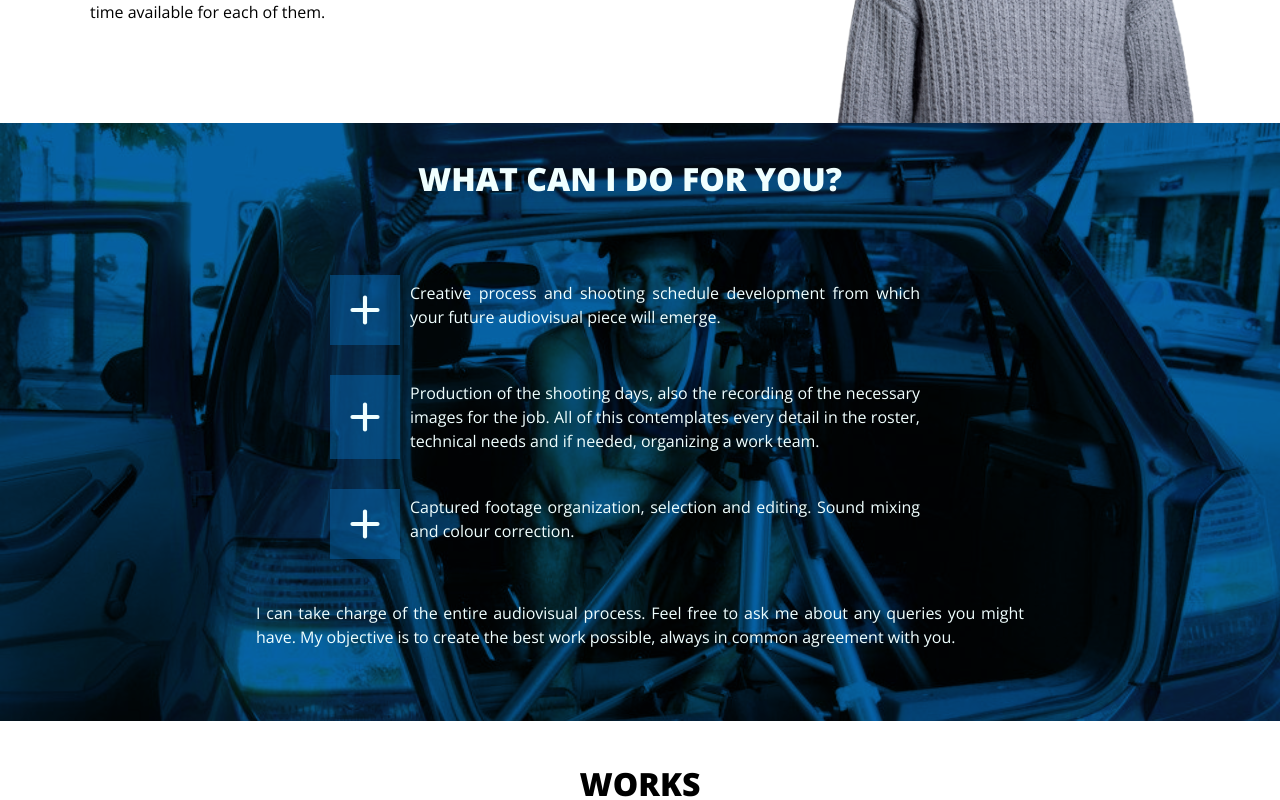
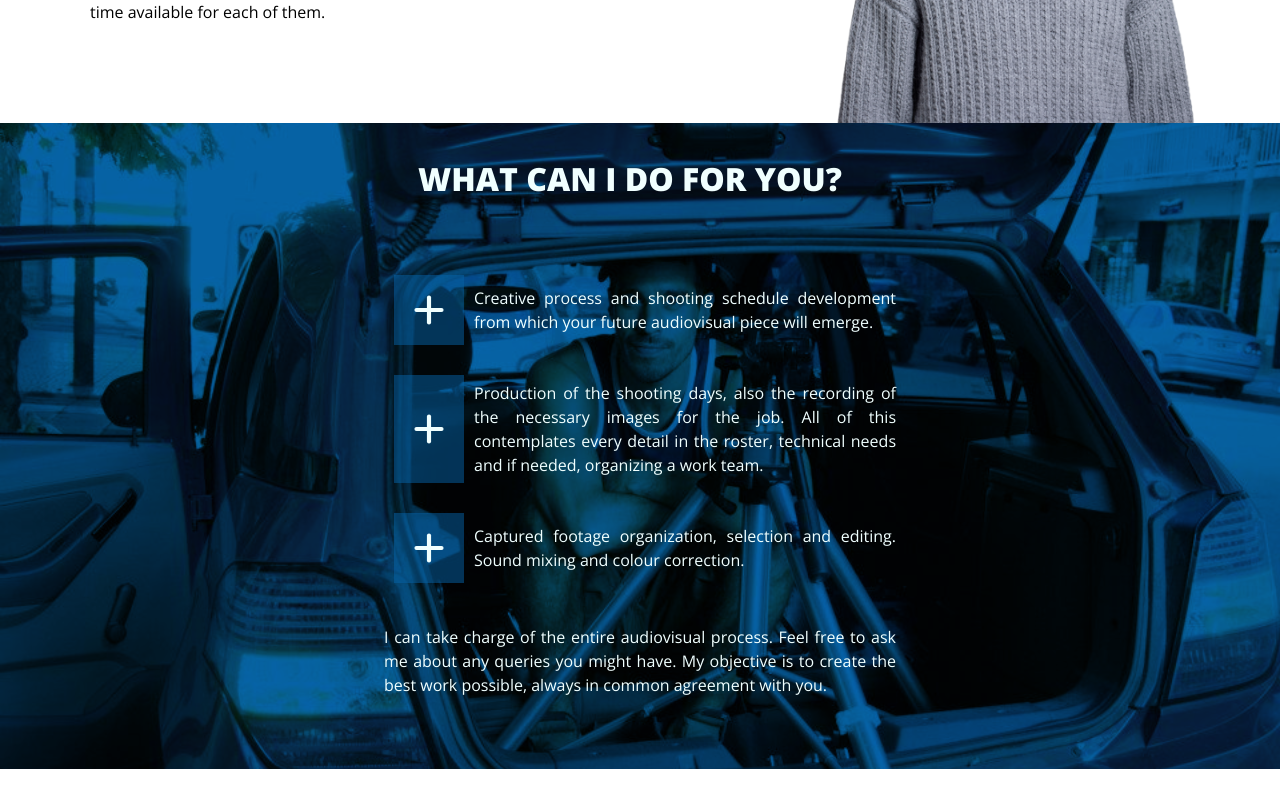
Before and after one commit to AndresDrimer/pablocoronel-react, a React (Vite) app: page / in a window 1280 px wide. Shown: the part 1420-2220 px from the top of the page. Built offline with nearby package versions, Linux system fonts and the light colour scheme.

Commit message:
build scrioll margin top for min devices only

```diff
--- a/src/App.css
+++ b/src/App.css
@@ -310,7 +310,7 @@ nav {
 
 /*WORKS*/
 #works {
-  scroll-margin-top: 60px;
+  scroll-margin-top: 120px;
 }
 .--works-title {
   font-size: 2rem;
@@ -402,7 +402,7 @@ nav {
 }
 /*PORTFOLIO*/
 #portfolio {
-  scroll-margin-top: 140px;
+  scroll-margin-top: 220px;
 }
 .--works-otherWork-grid-total-container {
   display: grid;
@@ -424,8 +424,10 @@ nav {
 
 /*SERVICES*/
 #services {
-  scroll-margin-top: 59px;
+  scroll-margin-top: 118px;
 }
+
+
 .--services-background-img {
   /*background-image: url("/bckground-lens-img.jpg");*/
   background-image: url("/services-back.jpeg");
@@ -438,8 +440,18 @@ nav {
   background-color: var(--color-celeste);
   background-blend-mode: multiply;
   padding: 40px 0;
+  display: flex;
+  flex-direction: column;
+  align-items: center;
 }
-
+.--services-all-text-container{
+  max-width:40%;
+}
+@media(width<900px){
+  .--services-all-text-container{
+    max-width:70%;
+  }
+}
 .--services-logoImgs {
   background-color: rgba(6, 101, 169, 0.5);
   width: 50px;
@@ -457,20 +469,24 @@ nav {
   margin: 10px auto;
   display: flex;
   flex-direction: row;
-  max-width: 600px;
+  width: 100%;
   padding-right: 40px;
 }
 .--services-each-description {
   color: azure;
   text-align: justify;
   word-wrap: normal;
+  align-self: center;
 }
 .--services-final-text {
   color: azure;
-  margin: 2rem 20%;
+  margin: 2rem 0;
   text-align: justify;
 }
 /*CONTACT*/
+#contact{
+  scroll-margin-top: 120px;
+}
 .--contact-total-container {
   background-image: url("/vintage-lens.jpg");
   background-size: cover;
--- a/src/components/Services.jsx
+++ b/src/components/Services.jsx
@@ -12,10 +12,13 @@ export default function Services(props) {
     );
   });
   return (
-    <div className="--services-background-img" id="services">
+    <div className="--services-background-img" id="services"> <div className="--services-all-text-container">
       <h1 className="--services-main-title">{props.title.toUpperCase()}</h1>
-      {makeEachService}
+
+        {makeEachService}
       <p className="--services-final-text">{props.finalText}</p>
+      </div>
+
      </div>
   );
 }
```
